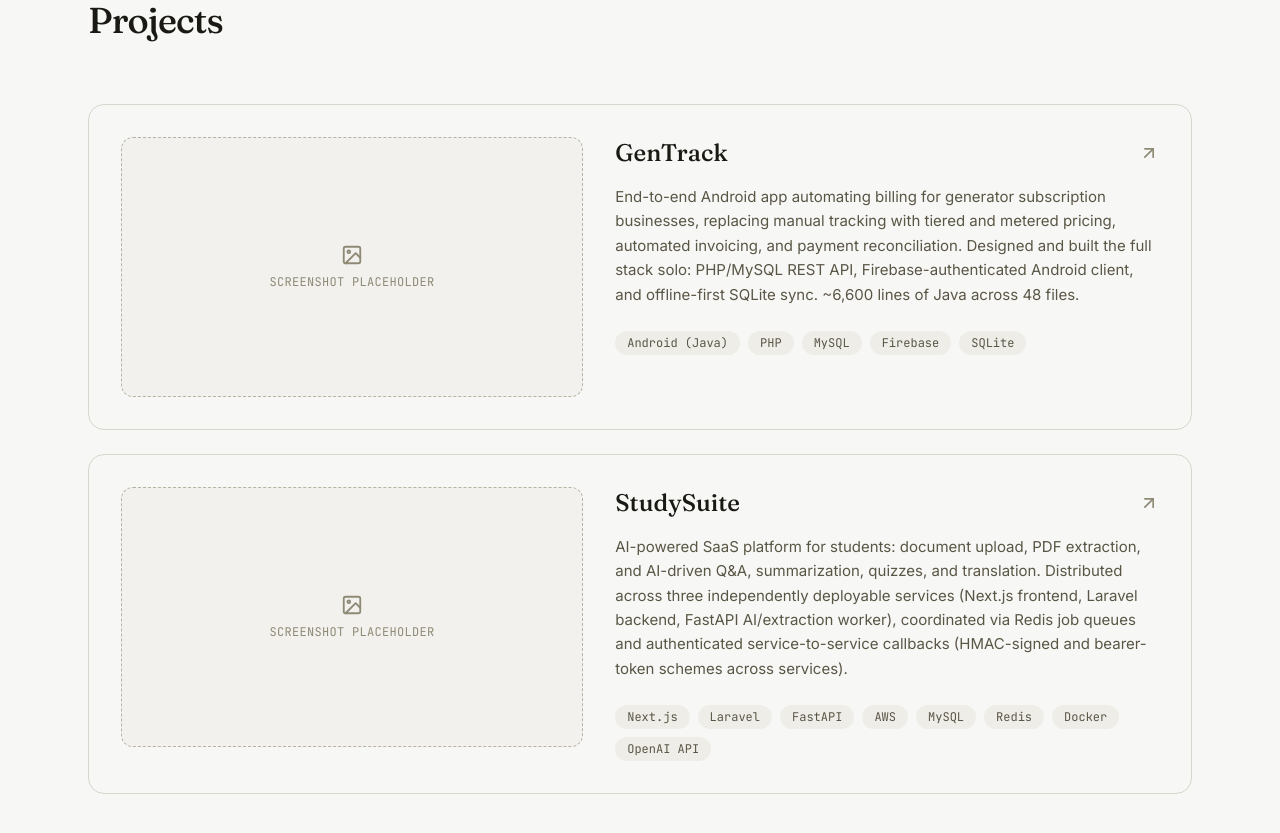
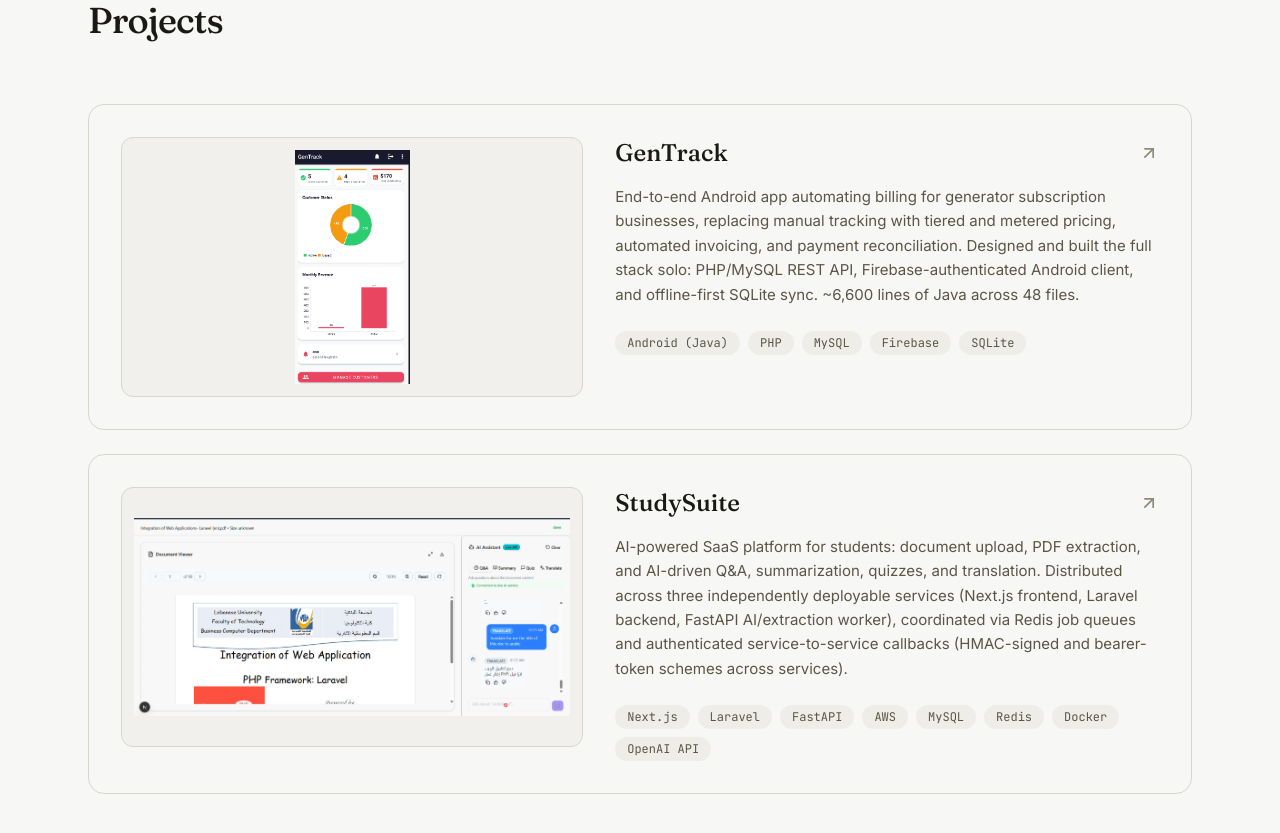
Before and after one commit to danidh05/react-portfolio-daniel, a React (Vite) app: page / in a window 1280 px wide. Shown: the part 960-1793 px from the top of the page. Built offline with nearby package versions, Linux system fonts and the light colour scheme.

Commit message:
Fixed Image placeholder

```diff
--- a/src/components/ProjectCard.tsx
+++ b/src/components/ProjectCard.tsx
@@ -1,4 +1,4 @@
-import { FiArrowUpRight, FiImage } from "react-icons/fi";
+import { FiArrowUpRight } from "react-icons/fi";
 import type { Project } from "../data/projects";
 import Reveal from "./Reveal";
 
@@ -16,11 +16,13 @@
         rel="noreferrer"
         className="group grid gap-8 rounded-2xl border border-ink-200 p-6 transition-colors duration-300 hover:border-accent-500/60 sm:p-8 md:grid-cols-[minmax(0,0.85fr)_1fr] dark:border-ink-800 dark:hover:border-accent-400/50"
       >
-        <div className="flex aspect-video w-full flex-col items-center justify-center gap-2 rounded-xl border border-dashed border-ink-300 bg-ink-100/60 text-ink-400 dark:border-ink-700 dark:bg-ink-900/60 dark:text-ink-500">
-          <FiImage size={22} />
-          <span className="font-mono text-xs uppercase tracking-wide">
-            Screenshot placeholder
-          </span>
+        <div className="flex aspect-video w-full items-center justify-center overflow-hidden rounded-xl border border-ink-200 bg-ink-100/60 dark:border-ink-800 dark:bg-ink-900/60">
+          <img
+            src={project.image}
+            alt={`${project.name} screenshot`}
+            loading="lazy"
+            className="h-full w-full object-contain p-3 transition-transform duration-500 group-hover:scale-[1.03]"
+          />
         </div>
 
         <div className="flex flex-col">
--- a/src/data/projects.ts
+++ b/src/data/projects.ts
@@ -3,6 +3,7 @@
   description: string;
   stack: string[];
   repo: string;
+  image: string;
 }
 
 export const projects: Project[] = [
@@ -12,6 +13,7 @@
       "End-to-end Android app automating billing for generator subscription businesses, replacing manual tracking with tiered and metered pricing, automated invoicing, and payment reconciliation. Designed and built the full stack solo: PHP/MySQL REST API, Firebase-authenticated Android client, and offline-first SQLite sync. ~6,600 lines of Java across 48 files.",
     stack: ["Android (Java)", "PHP", "MySQL", "Firebase", "SQLite"],
     repo: "https://github.com/danidh05/GenTrack",
+    image: "/image1.png",
   },
   {
     name: "StudySuite",
@@ -28,5 +30,6 @@
       "OpenAI API",
     ],
     repo: "https://github.com/danidh05/StudySuite",
+    image: "/image.png",
   },
 ];
```
Also changed, not shown: public/image.png (added), public/image1.png (added).
